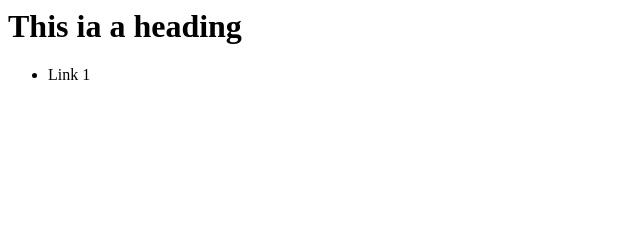
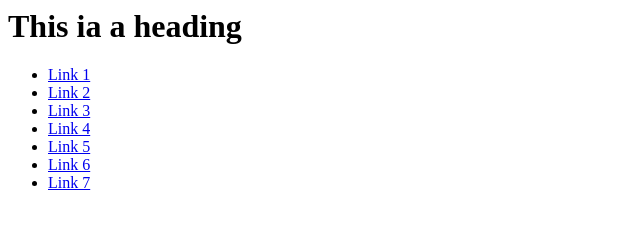
Before and after one commit to peterwaf/day_two, a plain HTML site: page index.html in a window 1280 px wide. Shown: the whole page, without its empty margins (0-640 px from the left). Drawn offline with Linux system fonts and the light colour scheme.

Commit message:
adding anchor tags and additional links

```diff
--- a/index.html
+++ b/index.html
@@ -6,7 +6,13 @@
 <h1>This ia a heading</h1>
 
 <ul>
-  <li>Link 1</li>
+  <li><a href="#">Link 1</a></li>
+  <li><a href="#">Link 2</a></li>
+  <li><a href="#">Link 3</a></li>
+  <li><a href="#">Link 4</a></li>
+  <li><a href="#">Link 5</a></li>
+  <li><a href="#">Link 6</a></li>
+  <li><a href="#">Link 7</a></li>
 </ul>
 
 </body>
```
